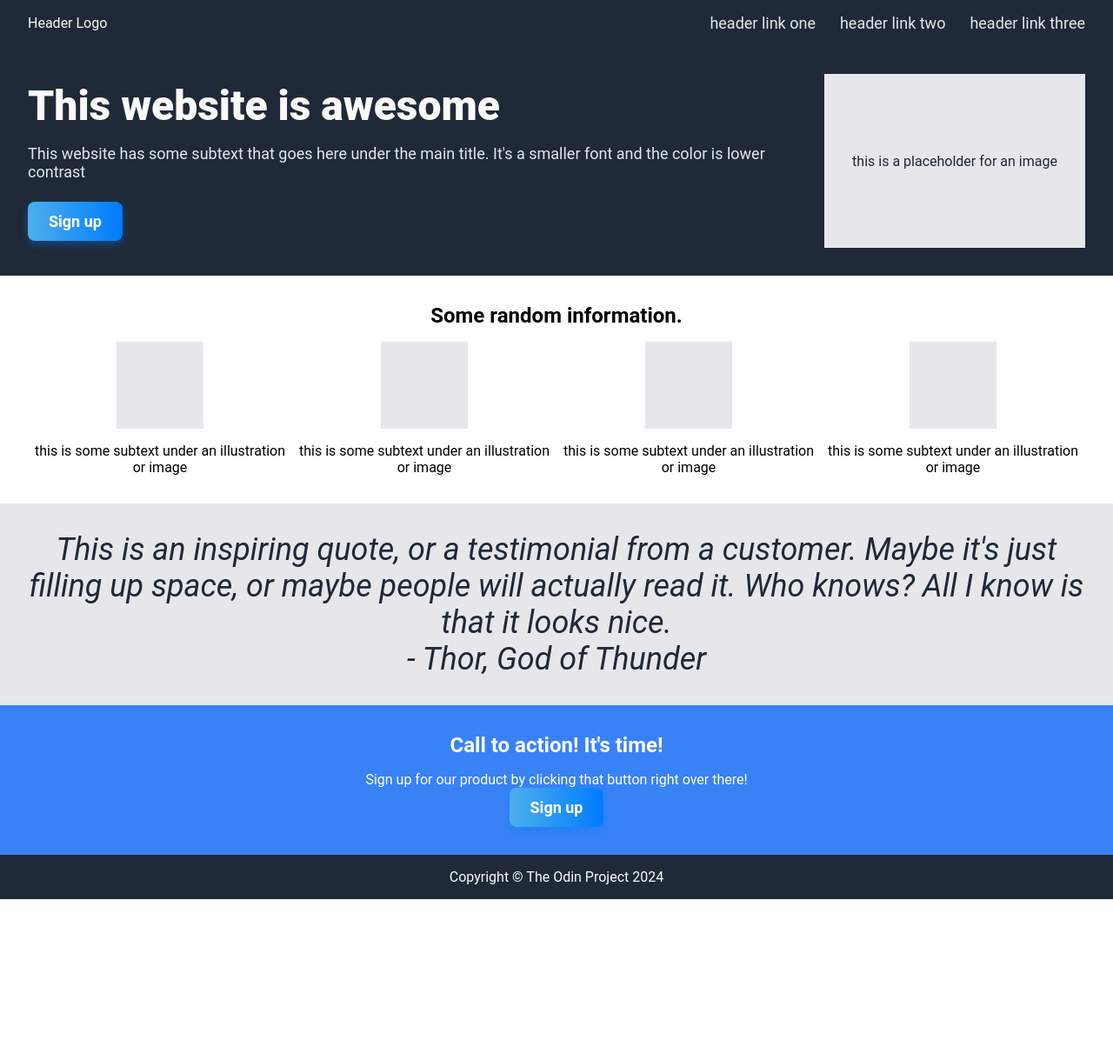
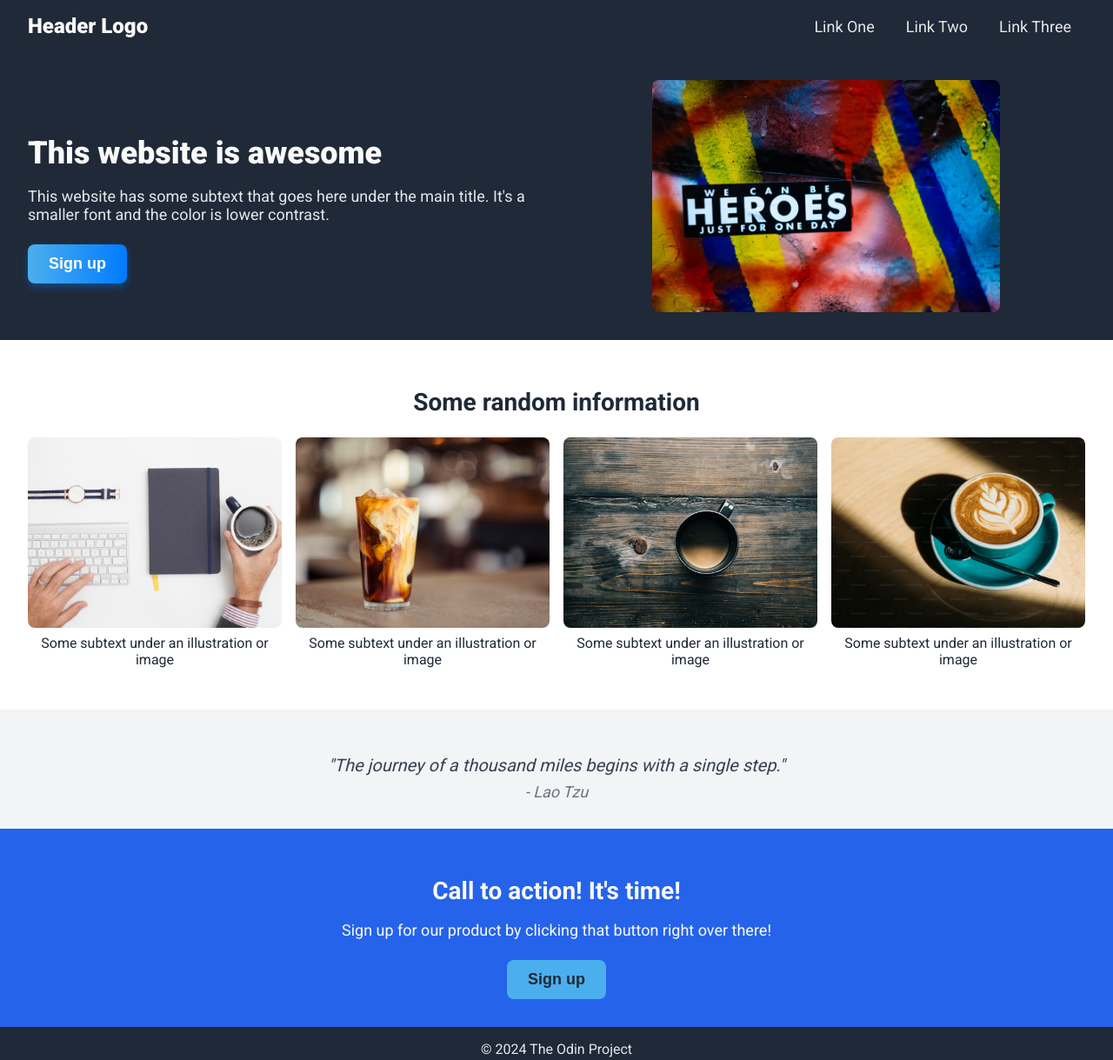
Before and after one commit to keithparum/odin-landing-page, a plain HTML site: page index.html in a window 1280 px wide. Shown: the whole page at 87% size. Before the commit the page ends 1034 px from the top, so only its background shows below. Drawn offline with Linux system fonts and the light colour scheme.

Commit message:
added images locally and changed css to make imgs more appealing

```diff
--- a/index.html
+++ b/index.html
@@ -3,78 +3,93 @@
   <head>
     <meta charset="UTF-8" />
     <meta name="viewport" content="width=device-width, initial-scale=1.0" />
-    <title>Website Mockup</title>
+    <title>Awesome Website</title>
+    <link
+      href="https://fonts.googleapis.com/css2?family=Roboto:wght@400;700;900&display=swap"
+      rel="stylesheet"
+    />
     <link rel="stylesheet" href="src/styles.css" />
   </head>
   <body>
+    <!-- Header -->
     <header class="header">
       <div class="header-logo">Header Logo</div>
       <nav class="header-links">
-        <a href="#">header link one</a>
-        <a href="#">header link two</a>
-        <a href="#">header link three</a>
+        <a href="#">Link One</a>
+        <a href="#">Link Two</a>
+        <a href="#">Link Three</a>
       </nav>
     </header>
 
-    <main>
+    <!-- Hero Section -->
     <section class="hero">
       <div class="hero-content">
-          <h1 class="hero-title">This website is awesome</h1>
-          <p class="hero-subtext">
+        <h1>This website is awesome</h1>
+        <p>
           This website has some subtext that goes here under the main title.
-            It's a smaller font and the color is lower contrast
+          It's a smaller font and the color is lower contrast.
         </p>
         <button class="btn-signup">Sign up</button>
       </div>
       <div class="hero-image">
-          <div class="image-placeholder">
-            this is a placeholder for an image
+        <img
+          src="src/img/photo-1718584560193-4516c328604a.avif"
+          alt="Superhero Image"
+        />
+      </div>
+    </section>
+
+    <!-- Information Section -->
+    <section class="info-section">
+      <h2>Some random information</h2>
+      <div class="info-cards">
+        <div class="info-card">
+          <img
+            src="src/img/photo-1456324463128-7ff6903988d8.avif"
+            alt="Coffee Image 1"
+          />
+          <p>Some subtext under an illustration or image</p>
+        </div>
+        <div class="info-card">
+          <img
+            src="src/img/photo-1461023058943-07fcbe16d735.avif"
+            alt="Coffee Image 2"
+          />
+          <p>Some subtext under an illustration or image</p>
+        </div>
+        <div class="info-card">
+          <img
+            src="src/img/photo-1446321423766-c339f030bd0a.avif"
+            alt="Coffee Image 3"
+          />
+          <p>Some subtext under an illustration or image</p>
+        </div>
+        <div class="info-card">
+          <img
+            src="src/img/premium_photo-1674327105074-46dd8319164b.avif"
+            alt="Coffee Image 4"
+          />
+          <p>Some subtext under an illustration or image</p>
         </div>
       </div>
     </section>
 
-      <section class="information">
-        <h2>Some random information.</h2>
-        <div class="info-cards">
-          <div class="card">
-            <div class="card-placeholder"></div>
-            <p>this is some subtext under an illustration or image</p>
-          </div>
-          <div class="card">
-            <div class="card-placeholder"></div>
-            <p>this is some subtext under an illustration or image</p>
-          </div>
-          <div class="card">
-            <div class="card-placeholder"></div>
-            <p>this is some subtext under an illustration or image</p>
-          </div>
-          <div class="card">
-            <div class="card-placeholder"></div>
-            <p>this is some subtext under an illustration or image</p>
-          </div>
-        </div>
+    <!-- Quote Section -->
+    <section class="quote-section">
+      <p>"The journey of a thousand miles begins with a single step."</p>
+      <span>- Lao Tzu</span>
     </section>
 
-      <section class="quote">
-        <blockquote>
-          <p>
-            This is an inspiring quote, or a testimonial from a customer. Maybe
-            it's just filling up space, or maybe people will actually read it.
-            Who knows? All I know is that it looks nice.
-          </p>
-          <cite>- Thor, God of Thunder</cite>
-        </blockquote>
-      </section>
-
+    <!-- Call to Action Section -->
     <section class="call-to-action">
       <h2>Call to action! It's time!</h2>
       <p>Sign up for our product by clicking that button right over there!</p>
-        <button class="btn-signup">Sign up</button>
+      <button>Sign up</button>
     </section>
-    </main>
 
+    <!-- Footer -->
     <footer class="footer">
-      <p>Copyright © The Odin Project 2024</p>
+      <p>&copy; 2024 The Odin Project</p>
     </footer>
   </body>
 </html>
--- a/src/styles.css
+++ b/src/styles.css
@@ -1,50 +1,61 @@
-/* General Reset */
-* {
+/* General Styles */
+body {
+  font-family: "Roboto", sans-serif;
   margin: 0;
   padding: 0;
-  box-sizing: border-box;
-  font-family: "Roboto", sans-serif;
+  color: #1f2937;
+  background-color: #f9fafb;
+}
+
+img {
+  display: block;
+  max-width: 100%;
+  height: auto;
 }
 
 /* Header */
 .header {
+  background-color: #1f2937;
+  padding: 1rem 2rem;
   display: flex;
   justify-content: space-between;
   align-items: center;
-  background-color: #1f2937;
-  padding: 1rem 2rem;
+}
+.header-logo {
+  font-size: 24px;
   color: #f9faf8;
+  font-weight: 900;
 }
-
 .header-links a {
-  margin-left: 1.5rem;
+  color: #e5e7eb;
+  margin: 0 1rem;
   text-decoration: none;
-  color: #e5e7eb;
   font-size: 18px;
 }
 
 /* Hero Section */
 .hero {
   display: flex;
+  align-items: center;
   justify-content: space-between;
-  align-items: center;
   background-color: #1f2937;
   color: #f9faf8;
   padding: 2rem;
 }
-
-.hero-title {
-  font-size: 48px;
+.hero-content {
+  flex: 1;
+  margin-right: 1.5rem;
+}
+.hero-content h1 {
+  font-size: 36px;
   font-weight: 900;
   margin-bottom: 1rem;
 }
-
-.hero-subtext {
+.hero-content p {
   font-size: 18px;
   color: #e5e7eb;
   margin-bottom: 1.5rem;
 }
-
 .btn-signup {
   background: linear-gradient(90deg, #4cafed, #007bff);
   color: #fff;
@@ -57,77 +68,106 @@
   transition: transform 0.2s ease, box-shadow 0.2s ease;
   box-shadow: 0 4px 10px rgba(0, 123, 255, 0.4);
 }
-
 .btn-signup:hover {
   transform: scale(1.05);
   box-shadow: 0 6px 15px rgba(0, 123, 255, 0.6);
 }
-
-/* Placeholder for Image */
-.hero-image .image-placeholder {
-  background-color: #e5e7eb;
-  width: 300px;
-  height: 200px;
+.hero-image {
+  flex: 1;
   display: flex;
   justify-content: center;
-  align-items: center;
+}
+.hero-image img {
+  border-radius: 8px;
+  width: 100%;
+  max-width: 400px; /* Restrict size to maintain balance */
+  object-fit: cover;
+}
+
+/* Information Section */
+.info-section {
+  padding: 2rem;
+  background-color: #fff;
+  text-align: center;
+}
+.info-section h2 {
+  font-size: 28px;
+  margin-bottom: 1.5rem;
+}
+.info-cards {
+  display: grid;
+  grid-template-columns: repeat(4, 1fr); /* 4 equal columns */
+  gap: 1rem;
+  margin-top: 1.5rem;
+}
+.info-card img {
+  width: 100%;
+  aspect-ratio: 4 / 3; /* Ensures a rectangular shape */
+  object-fit: cover;
+  border-radius: 8px;
+}
+.info-card p {
+  margin-top: 0.5rem;
   font-size: 16px;
   color: #1f2937;
 }
 
-/* Information Section */
-.information {
+/* Quote Section */
+.quote-section {
+  background-color: #f3f4f6;
+  padding: 2rem;
   text-align: center;
-  padding: 2rem;
+  font-style: italic;
+}
+.quote-section p {
+  font-size: 20px;
+  color: #374151;
+  margin-bottom: 0.5rem;
+}
+.quote-section span {
+  font-size: 18px;
+  color: #6b7280;
 }
 
-.info-cards {
-  display: flex;
-  justify-content: space-around;
-  margin-top: 1rem;
-}
-
-.card {
+/* Call to Action Section */
+.call-to-action {
+  background-color: #2563eb;
+  color: #f9faf8;
+  padding: 2rem;
   text-align: center;
 }
-
-.card-placeholder {
-  background-color: #e5e7eb;
-  width: 100px;
-  height: 100px;
-  margin: 0 auto 1rem;
+.call-to-action h2 {
+  font-size: 28px;
+  margin-bottom: 1rem;
 }
-
-/* Quote Section */
-.quote {
-  background-color: #e5e7eb;
-  text-align: center;
-  padding: 2rem;
+.call-to-action p {
+  font-size: 18px;
+  margin-bottom: 1.5rem;
 }
-
-blockquote {
-  font-style: italic;
-  font-size: 36px;
+.call-to-action button {
+  background: #4cafed;
   color: #1f2937;
+  border: none;
+  padding: 0.75rem 1.5rem;
+  font-size: 18px;
+  font-weight: 700;
+  cursor: pointer;
+  border-radius: 8px;
+  transition: transform 0.2s ease, box-shadow 0.2s ease;
 }
-
-/* Call to Action */
-.call-to-action {
-  background-color: #3882f6;
-  text-align: center;
-  padding: 2rem;
-  color: #fff;
-}
-
-.call-to-action h2 {
-  font-size: 24px;
-  margin-bottom: 1rem;
+.call-to-action button:hover {
+  transform: scale(1.05);
+  box-shadow: 0 6px 15px rgba(0, 123, 255, 0.4);
 }
 
 /* Footer */
 .footer {
   background-color: #1f2937;
-  color: #f9faf8;
+  color: #e5e7eb;
   text-align: center;
-  padding: 1rem 0;
+  padding: 1rem;
 }
+.footer p {
+  margin: 0;
+  font-size: 16px;
+}
```
Also changed, not shown: src/img/photo-1446321423766-c339f030bd0a.avif (added), src/img/photo-1456324463128-7ff6903988d8.avif (added), src/img/photo-1461023058943-07fcbe16d735.avif (added), src/img/photo-1718584560193-4516c328604a.avif (added), src/img/premium_photo-1674327105074-46dd8319164b.avif (added). Lines whose indentation alone changed are shown as unchanged.
